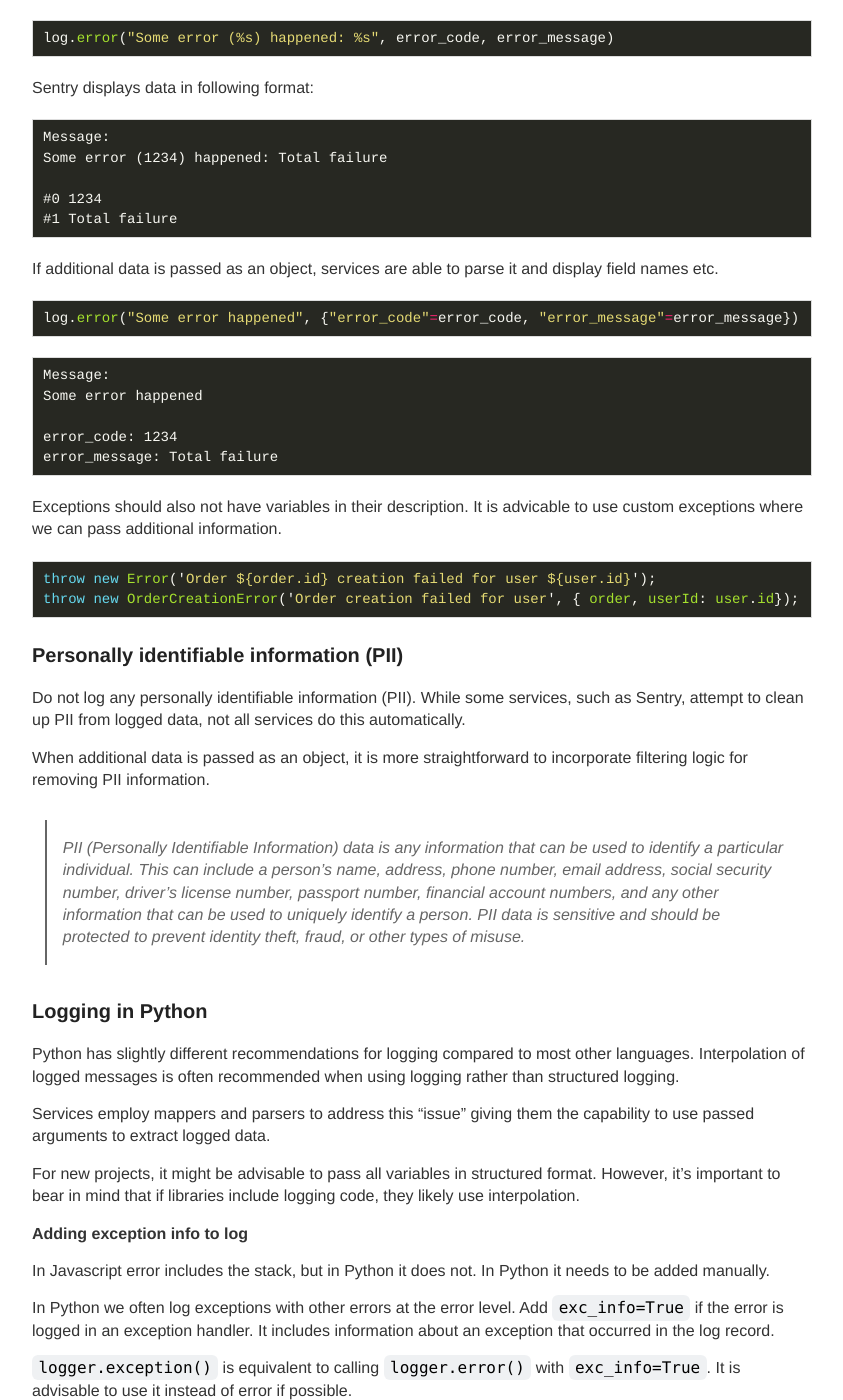
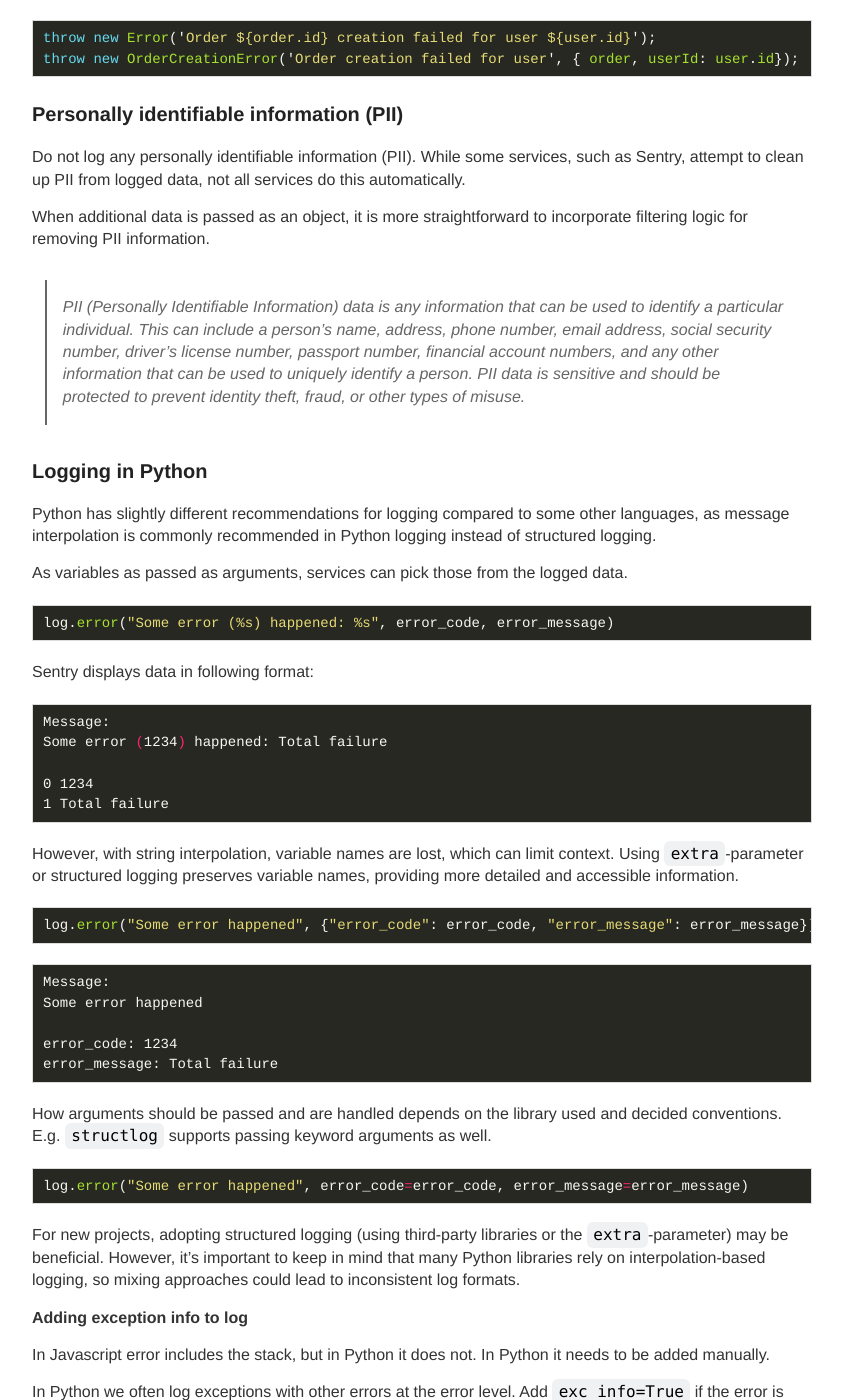
Before and after one commit to ttu/ttu.github.io, a Jekyll site: the page built from _posts/2022-3-25-logging-what-why-how.md, in a window 1280 px wide and 1400 px high, scrolled down 2765 px. Shown: the whole window, without its empty margins (218-1061 px from the left). Built offline with Jekyll 4.4.1, drawn with Linux system fonts in a browser that asks for light colours; some of the changed text lies outside the part shown.

Commit message:
Reorder logging post

````diff
--- a/_posts/2022-3-25-logging-what-why-how.md
+++ b/_posts/2022-3-25-logging-what-why-how.md
@@ -106,36 +106,6 @@ log.error('Order creation failed', { order });
 }
 ```
 
-It is important to provide additional information to services, e.g. if only an error message is logged, Sentry can't display additional information about logged data.
-
-```py
-log.error("Some error (%s) happened: %s", error_code, error_message)
-```
-
-Sentry displays data in following format:
-
-```
-Message:
-Some error (1234) happened: Total failure
-
-#0 1234
-#1 Total failure
-```
-
-If additional data is passed as an object, services are able to parse it and display field names etc.
-
-```py
-log.error("Some error happened", {"error_code"=error_code, "error_message"=error_message})
-```
-
-```
-Message:
-Some error happened
-
-error_code: 1234
-error_message: Total failure
-```
-
 Exceptions should also not have variables in their description. It is advicable to use custom exceptions where we can pass additional information.
 
 ```js
@@ -153,11 +123,45 @@ When additional data is passed as an object, it is more straightforward to incor
 
 ### Logging in Python
 
-Python has slightly different recommendations for logging compared to most other languages. Interpolation of logged messages is often recommended when using logging rather than structured logging.
+Python has slightly different recommendations for logging compared to some other languages, as message interpolation is commonly recommended in Python logging instead of structured logging.
 
-Services employ mappers and parsers to address this "issue" giving them the capability to use passed arguments to extract logged data.
+As variables as passed as arguments, services can pick those from the logged data.
 
-For new projects, it might be advisable to pass all variables in structured format. However, it's important to bear in mind that if libraries include logging code, they likely use interpolation.
+```py
+log.error("Some error (%s) happened: %s", error_code, error_message)
+```
+
+Sentry displays data in following format:
+
+```sh
+Message:
+Some error (1234) happened: Total failure
+
+0 1234
+1 Total failure
+```
+
+However, with string interpolation, variable names are lost, which can limit context. Using `extra`-parameter or structured logging preserves variable names, providing more detailed and accessible information.
+
+```py
+log.error("Some error happened", {"error_code": error_code, "error_message": error_message})
+```
+
+```sh
+Message:
+Some error happened
+
+error_code: 1234
+error_message: Total failure
+```
+
+How arguments should be passed and are handled depends on the library used and decided conventions. E.g. `structlog` supports passing keyword arguments as well.
+
+```py
+log.error("Some error happened", error_code=error_code, error_message=error_message)
+```
+
+For new projects, adopting structured logging (using third-party libraries or the `extra`-parameter) may be beneficial. However, it’s important to keep in mind that many Python libraries rely on interpolation-based logging, so mixing approaches could lead to inconsistent log formats.
 
 **Adding exception info to log**
 
@@ -202,7 +206,7 @@ logger.info("test %s", "new_field")
 
 ### Python, extra-object and structured logging
 
-In some examples, additional structured data is passed as [an extra object](https://docs.python.org/3/library/logging.html#logrecord-attributes) and using it can be beneficial in some cases. The use of an extra object is beneficial in scenarios where specific information must be included in all application logs, and these details depend on the execution context (e.g., session_id, request_user_id).
+In some examples, additional structured data is passed as [an extra-object](https://docs.python.org/3/library/logging.html#logrecord-attributes) and using it can be beneficial in some cases. The use of an extra object is beneficial in scenarios where specific information must be included in all application logs, and these details depend on the execution context (e.g., session_id, request_user_id).
 
 It is important to note that certain property names, such as `message` and `asctime`, are reserved in the extra-object and should not be used.
 
````
